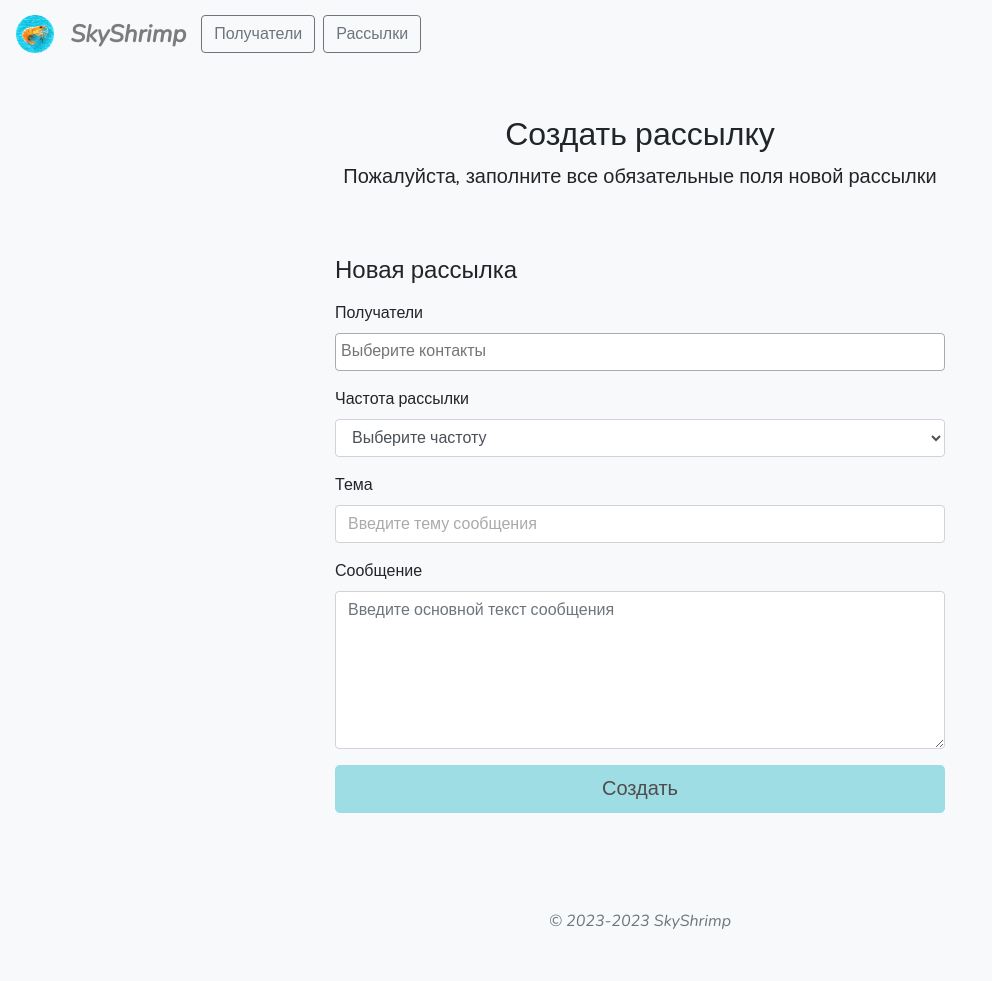
After one commit to Kseniia-Artemova/mailing_service, a Django app: template mailing/templates/mailing/mailing_form.html in a window 1280 px wide. The commit adds this page. Shown: the whole page, without its empty margins (0-992 px from the left). Run offline with Django 4.2, Linux system fonts and the light colour scheme; the template is opened without the code that fills it, so the values that code supplies are empty; some libraries are stand-ins or nearby versions.

Commit message:
in the process of creating templates and controllers for Mailing

```diff
--- a/mailing/models.py
+++ b/mailing/models.py
@@ -38,8 +38,8 @@ class Log(models.Model):
         return f'{self.timedate}: {self.server_response}, {self.status}'
 
     class Meta:
-        verbose_name = 'Сообщение'
-        verbose_name_plural = 'Сообщения'
+        verbose_name = 'Лог'
+        verbose_name_plural = 'Логи'
 
 
 class Mailing(models.Model):
--- a/mailing/templates/mailing/base.html
+++ b/mailing/templates/mailing/base.html
@@ -21,9 +21,9 @@
       </a>
       <span class="navbar-text">SkyShrimp</span>
 
-      <a href="{% url 'mailing:recipients_list' %}" class="btn btn-outline-secondary" type="button">Контакты</a>
+      <a href="{% url 'mailing:recipients_list' %}" class="btn btn-outline-secondary" type="button">Получатели</a>
 
-      <button class="btn btn-outline-secondary ml-2" type="button">Рассылки</button>
+      <a href="{% url 'mailing:mailing_list' %}" class="btn btn-outline-secondary ml-2" type="button">Рассылки</a>
   </nav>
 
 
--- /dev/null
+++ b/mailing/templates/mailing/mailing_form.html
@@ -0,0 +1,55 @@
+{% extends 'mailing/base.html' %}
+{% block content %}
+    <div class="container">
+      <div class="py-5 text-center">
+        <h2>Создать рассылку</h2>
+        <p class="lead">Пожалуйста, заполните все обязательные поля новой рассылки</p>
+      </div>
+
+<div class="row justify-content-center">
+    <div class="col-md-8 order-md-1">
+        <h4 class="mb-3">Новая рассылка</h4>
+        <form class="needs-validation" action="{% url 'mailing:home' %}" method="post" novalidate>
+            {% csrf_token %}
+            <!-- Выбор контактов -->
+                <div class="mb-3">
+                    <label for="recipients">Получатели</label>
+                    <select id="recipients" name='recipients' multiple="multiple" class="form-control" style="width: 100%">
+                        {% for object in object_list %}
+                        <option value="{{ object.pk }}">{{ object.name}}</option>
+
+                        {% endfor %}
+                    </select>
+                </div>
+                <!-- Частота рассылки -->
+                <div class="mb-3">
+                    <label for="frequency">Частота рассылки</label>
+                    <select class="form-control" id="frequency" name="frequency" onchange="showDateFields(this)">
+                        <option value="" selected disabled>Выберите частоту</option>
+                        <option value="once">Один раз</option>
+                        <option value="daily">Каждый день</option>
+                        <option value="weekly">Каждую неделю</option>
+                        <option value="monthly">Каждый месяц</option>
+                        <option value="yearly">Каждый год</option>
+                    </select>
+                </div>
+                <!-- Поле для даты и времени -->
+                <div id="datetimeField" class="mb-3" style="display: none;">
+                    <!-- здесь будут поля для ввода даты и времени в зависимости от выбранной частоты -->
+                </div>
+                <div class="mb-3">
+                    <label for="subject">Тема</label>
+                    <input type="text" class="form-control" id="subject" name="subject" placeholder="Введите тему сообщения" required>
+                </div>
+
+                <div class="mb-3">
+                    <label for="body">Сообщение</label>
+                    <textarea class="form-control" id="body" name="body" rows="6" placeholder="Введите основной текст сообщения" required></textarea>
+                </div>
+                <button class="btn btn-primary btn-lg btn-block" type="submit">Создать</button>
+            </form>
+        </div>
+    </div>
+</div>
+
+{% endblock %}
--- a/mailing/urls.py
+++ b/mailing/urls.py
@@ -2,6 +2,7 @@ from django.urls import path
 
 from mailing.apps import MailingConfig
 from mailing.views import HomeView, ClientCreateView, ClientListView, ClientUpdateView, ClientDeleteView
+from mailing.views import MailingListView, MailingCreateView, MailingUpdateView
 
 app_name = MailingConfig.name
 
@@ -11,4 +12,7 @@ urlpatterns = [
     path('recipients_list/', ClientListView.as_view(), name='recipients_list'),
     path('<int:pk>/update_recipient/', ClientUpdateView.as_view(), name='update_recipient'),
     path('<int:pk>/delete_recipient/', ClientDeleteView.as_view(), name='delete_recipient'),
+    path('mailing_list/', MailingListView.as_view(), name='mailing_list'),
+    path('new_mailing/', MailingCreateView.as_view(), name='new_mailing'),
+    path('<int:pk>/update_mailing/', MailingUpdateView.as_view(), name='update_mailing'),
 ]
```
Also changed, not shown: mailing/templates/mailing/mailing_list.html (+16 -4 lines), mailing/templates/mailing/recipients_list.html (+8 -2 lines), mailing/views.py (+25 -0 lines), mailing/migrations/0003_alter_log_options.py (added).
